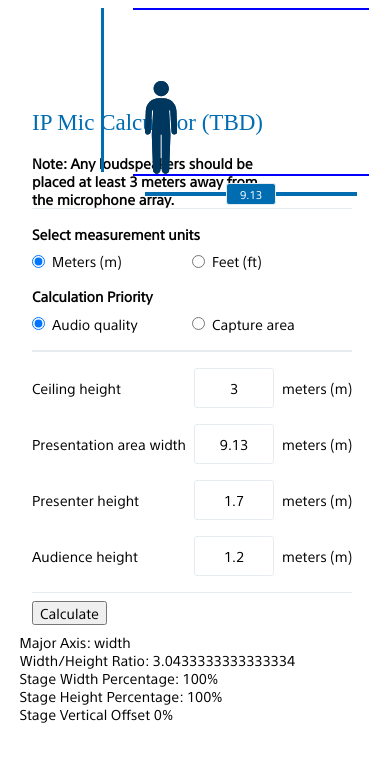
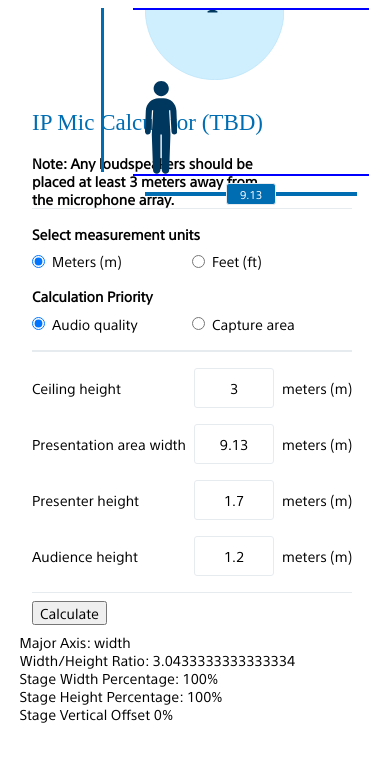
Before and after one commit to TE-9004062290/aerosmith-system-calculator, an Angular app: page / in a window 390 px wide. Shown: the top 762 px of the page. Built offline with nearby package versions, Linux system fonts and the light colour scheme.

Commit message:
microphone and capture radius scaling

```diff
--- a/src/app/app.module.ts
+++ b/src/app/app.module.ts
@@ -13,6 +13,7 @@ import { CalculationOutputsComponent } from '@components/calculation-outputs/cal
 import { RadioToggleComponent } from './components/radio-toggle/radio-toggle.component';
 import { SvgStandingPersonComponent } from './components/svg-standing-person/svg-standing-person.component';
 import { GraphicalStageComponent } from './components/graphical-stage/graphical-stage.component';
+import { SvgMicrophoneComponent } from './components/svg-microphone/svg-microphone.component';
 
 @NgModule({
   declarations: [
@@ -22,7 +23,8 @@ import { GraphicalStageComponent } from './components/graphical-stage/graphical-
     CalculationOutputsComponent,
     RadioToggleComponent,
     SvgStandingPersonComponent,
-    GraphicalStageComponent
+    GraphicalStageComponent,
+    SvgMicrophoneComponent
   ],
   imports: [
     BrowserModule,
--- a/src/app/components/graphical-stage/graphical-stage.component.html
+++ b/src/app/components/graphical-stage/graphical-stage.component.html
@@ -4,8 +4,8 @@
             <div class="person-wrapper" [ngStyle]="{'width': presenterWidthPercentage + 'px'}">
                 <app-svg-standing-person></app-svg-standing-person>
             </div>
-            <div class="person-wrapper" [ngStyle]="{'width': presenterWidthPercentage + 'px'}">
-                <app-svg-standing-person></app-svg-standing-person>
+            <div class="microphone-wrapper" [ngStyle]="{'width': captureWidthPercentage + '%'}">
+                <app-svg-microphone></app-svg-microphone>
             </div>
             <div class="lecture-width-ruler ruler-horizontal">
                 <div class="bar"></div>
--- a/src/app/components/graphical-stage/graphical-stage.component.scss
+++ b/src/app/components/graphical-stage/graphical-stage.component.scss
@@ -19,6 +19,11 @@
             .person-wrapper {
                 position: absolute;
                 bottom: 0;
+                transition: width .25s linear;
+            }
+            .microphone-wrapper {
+                position: absolute;
+                top: 0;
                 transition: width .25s linear;
             }
             .lecture-width-ruler.ruler-horizontal {
--- a/src/app/components/graphical-stage/graphical-stage.component.ts
+++ b/src/app/components/graphical-stage/graphical-stage.component.ts
@@ -16,6 +16,7 @@ export class GraphicalStageComponent implements OnInit {
   public CalculatorMaxes = CalculatorService.MAXIMUMS;
   public majorAxis: 'width' | 'height' | 'square' = 'square';
   public widthHeightRatio: number = 1;
+  public captureWidthPercentage: number = 0;
 
   private containerHeight: number = 500;
   private wrapperWidth: number = 500;
@@ -25,7 +26,7 @@ export class GraphicalStageComponent implements OnInit {
   private stageHeightPercentage: number = 100;
   private stageTopOffsetPercentage: number = 0;
 
-  private presenterWidthPercentage: number = 0;
+  public presenterWidthPercentage: number = 0;
 
   private innerElementWidth: number = 1;
 
@@ -71,6 +72,7 @@ export class GraphicalStageComponent implements OnInit {
     }
 
     this.presenterWidthPercentage = this.getPresenterWidthPercentage();
+    this.captureWidthPercentage = this.getRadiusWidthPercentage();
   }
 
   private getMajorAxis(): 'width' | 'height' | 'square' {
@@ -99,32 +101,10 @@ export class GraphicalStageComponent implements OnInit {
     return presenterCeilingRatio * this.cHeight * SvgStandingPersonComponent.WIDTH_HEIGHT_RATIO;
   }
 
-  /* QUARANTINED
-  private getStageWidthPercentage(): number {
-    switch (this.majorAxis) {
-      case 'width':
-      case 'square':
-        return 100;
-      case 'height':
-        return this.calculatorService.lectureWidth / this.calculatorService.ceilingHeight * 100;
-    }
+  private getRadiusWidthPercentage(): number {
+    const cService = this.calculatorService;
+    const captureDiameterWidthRatio = 6 / cService.lectureWidth;
+    console.log(captureDiameterWidthRatio);
+    return captureDiameterWidthRatio * 100;
   }
-
-  private getStageHeightPercentage(): number {
-    switch (this.majorAxis) {
-      case "width":
-        return this.calculatorService.ceilingHeight / this.calculatorService.lectureWidth * 100;
-      case "height":
-      case "square":
-        return 100;
-    }
-  }
-
-  private getStageTopOffsetPercentage(): number {
-    if (this.majorAxis === "width") {
-      return (100 - this.stageHeightPercentage) / 2;
-    }
-    return 0;
-  }
-  */
 }
--- /dev/null
+++ b/src/app/components/svg-microphone/svg-microphone.component.html
@@ -0,0 +1,13 @@
+
+    <!-- <svg class="svg-microphone" viewBox="0 0 32 8" fill="none" xmlns="http://www.w3.org/2000/svg">
+        <path d="M0 4.28571L9.14286 0H22.8571L32 4.28571V8H0V4.28571Z" fill="#00375E"/>
+    </svg>
+    <svg class="svg-radius" viewBox="0 0 225 113" fill="none" xmlns="http://www.w3.org/2000/svg">
+        <path opacity="0.3" d="M224.5 0C224.5 62.1341 174.354 112.5 112.5 112.5C50.6462 112.5 0.5 62.1341 0.5 0C0.5 -62.1341 50.6462 -112.5 112.5 -112.5C174.354 -112.5 224.5 -62.1341 224.5 0Z" fill="#63CCFF" stroke="#039BE5"/>
+    </svg> -->
+<svg [ngStyle]="{'width': width}" viewBox="0 0 225 113" fill="none" xmlns="http://www.w3.org/2000/svg">
+    <path opacity="0.3" d="M224.5 0C224.5 62.1341 174.354 112.5 112.5 112.5C50.6462 112.5 0.5 62.1341 0.5 0C0.5 -62.1341 50.6462 -112.5 112.5 -112.5C174.354 -112.5 224.5 -62.1341 224.5 0Z" fill="#63CCFF" stroke="#039BE5"/>
+    <g transform="scale(.50) translate(105 0)">
+        <path d="M97 4.28571L106.143 0H119.857L129 4.28571V8H97V4.28571Z" fill="#00375E"/>
+    </g>
+</svg>
--- /dev/null
+++ b/src/app/components/svg-microphone/svg-microphone.component.scss
@@ -0,0 +1,12 @@
+.svg-microphone-container {
+    position: relative;
+    .svg-microphone {
+        position: absolute;
+        width: 50%;
+    }
+    .svg-radius {
+        position: absolute;
+        width: 1000%;
+        left: -500%;
+    }
+}
--- /dev/null
+++ b/src/app/components/svg-microphone/svg-microphone.component.ts
@@ -0,0 +1,19 @@
+import { Component, OnInit, Input } from '@angular/core';
+
+@Component({
+  selector: 'app-svg-microphone',
+  templateUrl: './svg-microphone.component.html',
+  styleUrls: ['./svg-microphone.component.scss']
+})
+export class SvgMicrophoneComponent implements OnInit {
+
+  public static readonly WIDTH_HEIGHT_RATIO = 0.3463406889982537;
+
+  @Input() width: string = "100%";
+  @Input() height: string = "100%";
+
+  constructor() { }
+
+  ngOnInit() {
+  }
+}
```
Also changed, not shown: 1 other file (tests, documents, lock files or other folders).
